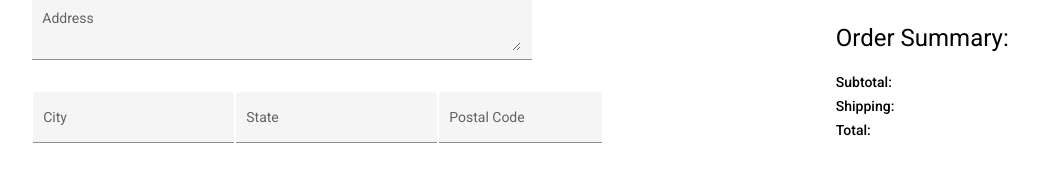
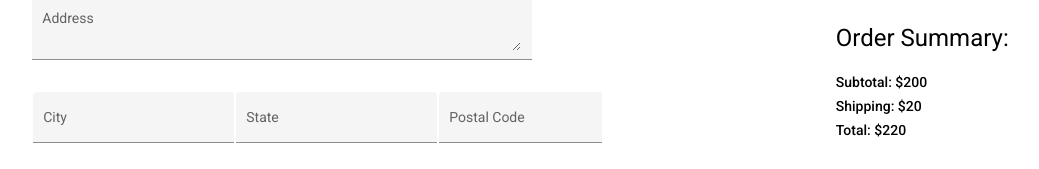
Before and after one commit to Revature-Leafbound/Leafbound, an Angular app: page / in a window 1280 px wide. Shown: the part 200-369 px from the top of the page, without its empty margins (38-1077 px from the left). Built offline with nearby package versions, Linux system fonts and the light colour scheme.

Commit message:
added dummy data

```diff
--- a/src/app/checkout.html
+++ b/src/app/checkout.html
@@ -75,9 +75,9 @@
   <mat-grid-tile>
     <div>
       <div class="mat-headline">Order Summary:</div>
-      <div class="mat-body-2">Subtotal:</div>
-      <div class="mat-body-2">Shipping:</div>
-      <div class="mat-body-2">Total:</div>
+      <div class="mat-body-2">Subtotal: $200</div>
+      <div class="mat-body-2">Shipping: $20</div>
+      <div class="mat-body-2">Total: $220</div>
       <br>
       <br>
       <button mat-stroked-button>Purchase</button>
```
